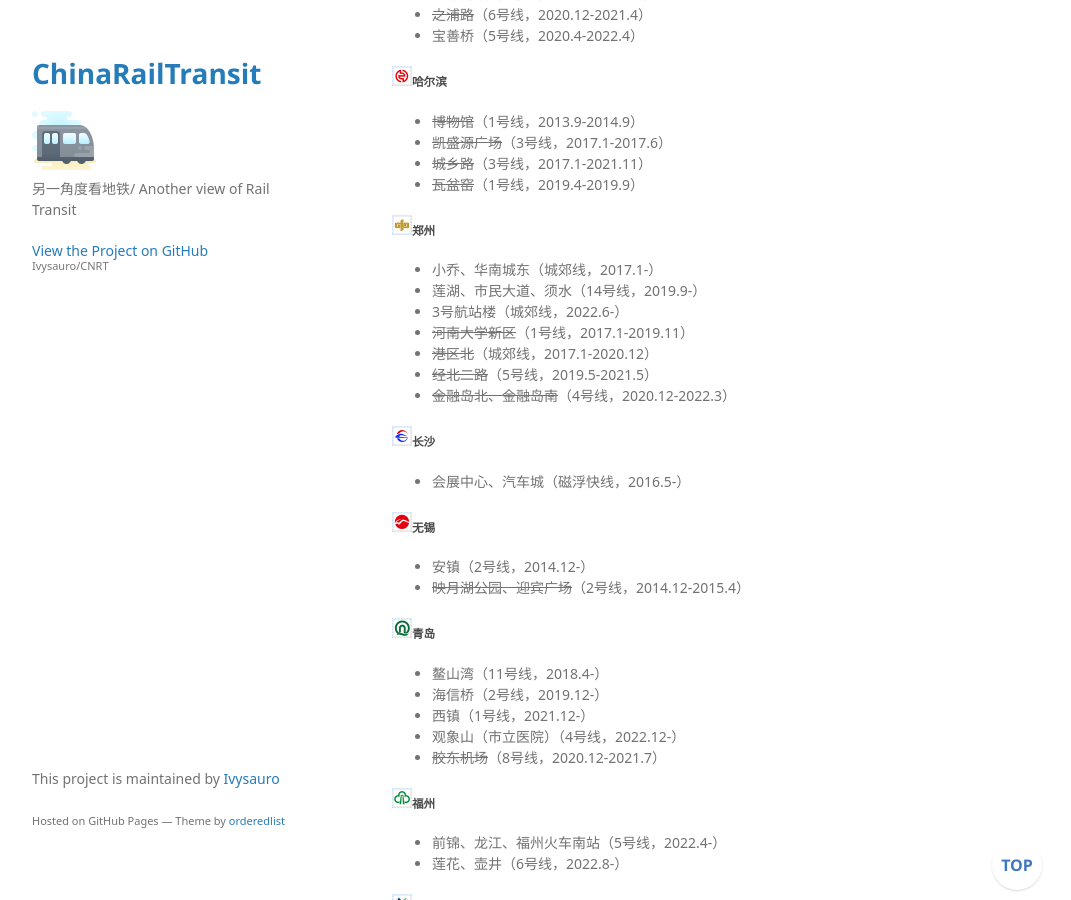
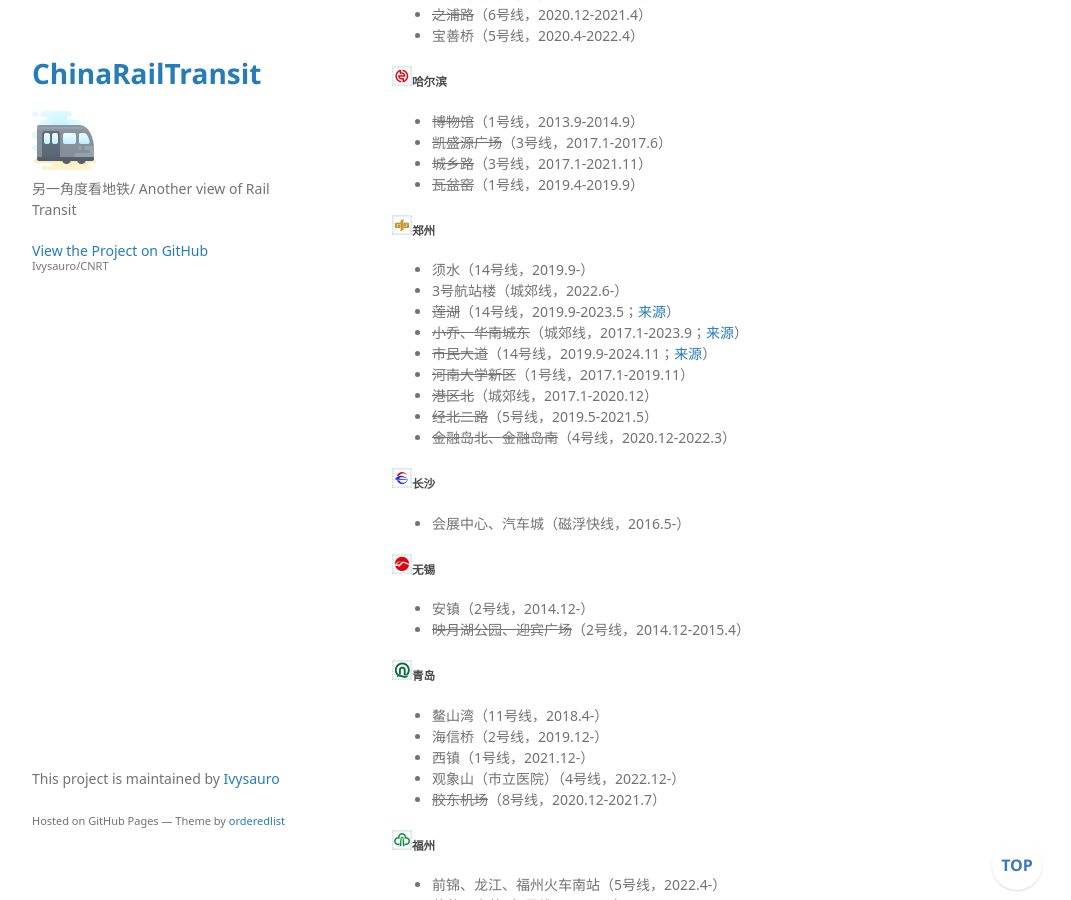
Before and after one commit to Ivysauro/CNRT, a Jekyll site: the page built from data/SpSta.md, in a window 1280 px wide and 900 px high, scrolled down 5379 px. Shown: the whole window, without its empty margins (178-1249 px from the left). Built offline with Jekyll 4.4.1, drawn with Linux system fonts in a browser that asks for light colours; some web fonts are replaced; our own code applies the rules of GitHub Pages for plain Markdown files; a script that is not in the unit is left out; some of the changed text lies outside the part shown.

Commit message:
fix(zhengzhou): complete issue 129 data review
Verified and updated: Chengjiao/Zhengxu express services, Zhengxu passing facilities, Line 5 announcement voices, Line 3 operator and women-priority cars, opened-station history, cross-platform interchanges, and Xinzheng Airport out-of-system transfer.

Not adopted: the non-public S1 internal designation, unsupported citywide announcement-voice generalization, and unverified Chengjiao passing-station details. Namesake.md now documents its existing threshold of at least three same-name stations, so the two Qinling Road stations remain outside the table.

Sources are linked inline next to each updated data item. Addresses #129.

```diff
--- a/data/SpSta.md
+++ b/data/SpSta.md
@@ -227,9 +227,11 @@
 - ~~瓦盆窑~~（1号线，2019.4-2019.9）
 
 ##### <img src="https://raw.githubusercontent.com/Ivysauro/CNRT/master/images/city/zz.gif" width="20" hegiht="20"/>郑州
-- 小乔、华南城东（城郊线，2017.1-）
-- 莲湖、市民大道、须水（14号线，2019.9-）
+- 须水（14号线，2019.9-）
 - 3号航站楼（城郊线，2022.6-）
+- ~~莲湖~~（14号线，2019.9-2023.5；[来源](https://www.zhengzhou.gov.cn/news1/7131215.jhtml)）
+- ~~小乔、华南城东~~（城郊线，2017.1-2023.9；[来源](https://www.zzmetro.cn/nav/article-detail/0/16/7766)）
+- ~~市民大道~~（14号线，2019.9-2024.11；[来源](http://m.163.com/dy/article/JHBL8KNV04398SNL.html)）
 - ~~河南大学新区~~（1号线，2017.1-2019.11）
 - ~~港区北~~（城郊线，2017.1-2020.12）
 - ~~经北二路~~（5号线，2019.5-2021.5）
@@ -339,6 +341,8 @@
 - 中医大省医院（<img src="https://raw.githubusercontent.com/Ivysauro/CNRT/master/images/city/cd.gif" width="20" hegiht="20"/>成都地铁2号线/4号线，同向）
 - 钱江路（<img src="https://raw.githubusercontent.com/Ivysauro/CNRT/master/images/city/hz.gif" width="20" hegiht="20"/>杭州地铁2号线/4号线，同向）
 - 五四广场（<img src="https://raw.githubusercontent.com/Ivysauro/CNRT/master/images/city/qd.gif" width="20" hegiht="20"/>青岛地铁2号线/3号线，同向）
+- 郑州东站（<img src="https://raw.githubusercontent.com/Ivysauro/CNRT/master/images/city/zz.gif" width="20" hegiht="20"/>郑州地铁5号线/8号线，同向；[来源](https://public.zhengzhou.gov.cn/D1101X/6692891.jhtml)）
+- 张家村（<img src="https://raw.githubusercontent.com/Ivysauro/CNRT/master/images/city/zz.gif" width="20" hegiht="20"/>郑州地铁4号线/7号线，同向；[来源](https://public.zhengzhou.gov.cn/D1101X/6692891.jhtml)）
 
 ##### 单向同台换乘
 - 南昌（<img src="https://raw.githubusercontent.com/Ivysauro/CNRT/master/images/city/hk.gif" width="20" hegiht="20"/>港铁西铁线/东涌线，下行反向）
@@ -395,6 +399,7 @@
 
 - 𧒽岗（<img src="https://raw.githubusercontent.com/Ivysauro/CNRT/master/images/city/fs.gif" width="20" hegiht="20"/>佛山，广佛线、南海有轨电车1号线，2021.8-）
 - 广州南站（<img src="https://raw.githubusercontent.com/Ivysauro/CNRT/master/images/city/gz.gif" width="20" hegiht="20"/>广州，2&7&22号线、佛山2号线，2021.12-）
+- 新郑机场（<img src="https://raw.githubusercontent.com/Ivysauro/CNRT/master/images/city/zz.gif" width="20" hegiht="20"/>郑州，城郊线、郑许线，2023.12-；[来源](https://m.zzhkgq.gov.cn/2026/06-04/3647209.html)）
 - ~~徐家棚~~（<img src="https://raw.githubusercontent.com/Ivysauro/CNRT/master/images/city/wh.gif" width="20" hegiht="20"/>武汉，7号线、8号线，2018.10-2021.12）
 - ~~沙坪坝~~（<img src="https://raw.githubusercontent.com/Ivysauro/CNRT/master/images/city/cq.gif" width="20" hegiht="20"/>重庆，1号线、环线，2018.12-2022.9）
 - ~~新荣/新荣客运站~~（<img src="https://raw.githubusercontent.com/Ivysauro/CNRT/master/images/city/wh.gif" width="20" hegiht="20"/>武汉，1号线、阳逻线，2017.12-2022.12）
```
Also changed, not shown: data/Namesake.md (+2 -0 lines), data/OpCo.md (+1 -0 lines), data/SpOp.md (+7 -0 lines).
